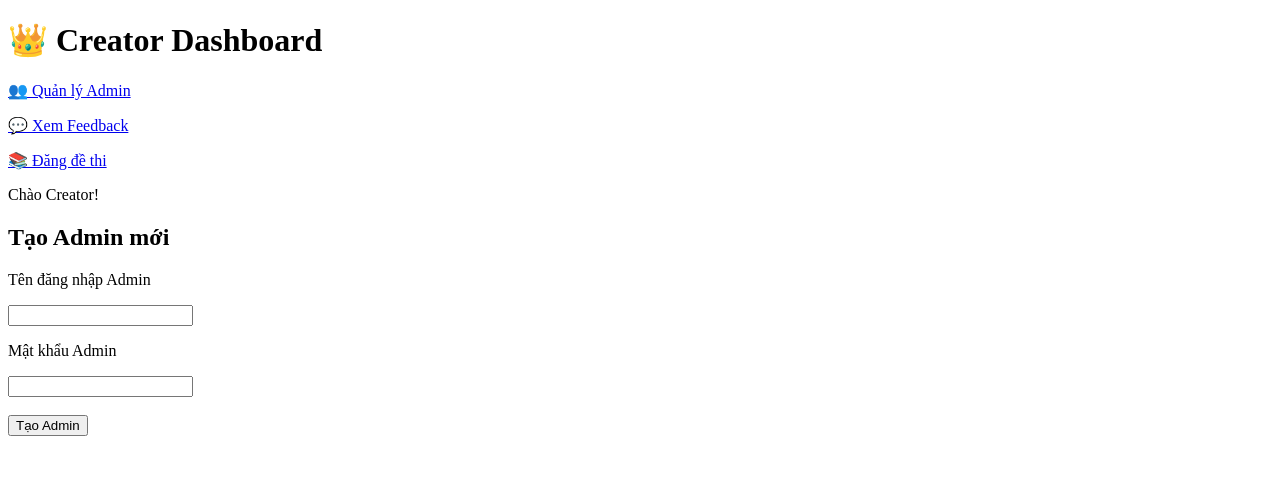
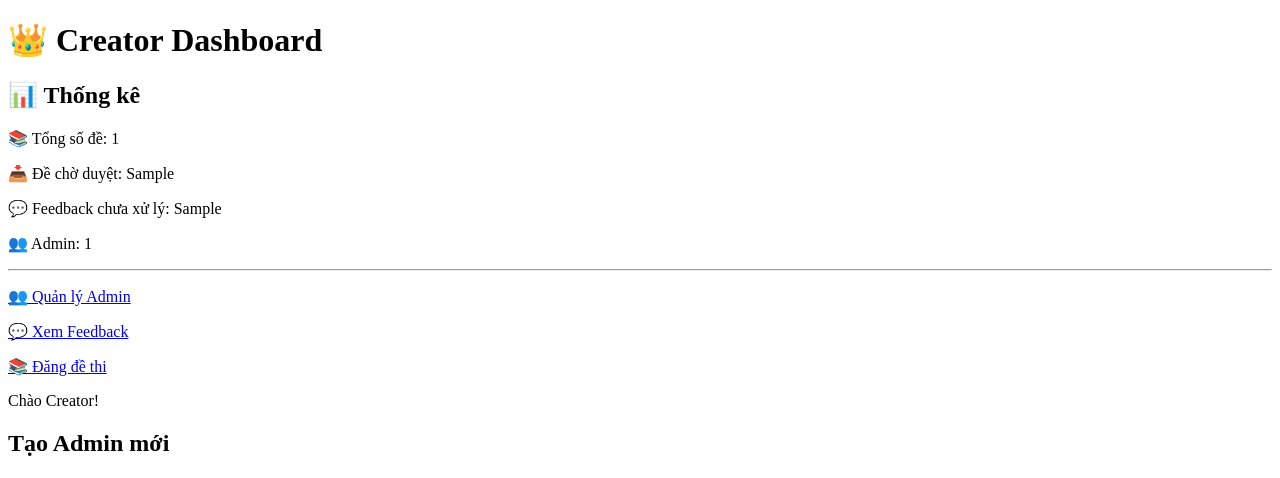
Before and after one commit to KhoiNguyen2809/flask-web, a Python web app: template templates/creator.html in a window 1280 px wide. Shown: the top 478 px of the page. Run offline with Jinja, Linux system fonts and the light colour scheme; the template is opened without the code that fills it: most values are stand-ins (such as "Sample title", 1, 10 or a date in 2020).

Commit message:
Update creator.html

```diff
--- a/templates/creator.html
+++ b/templates/creator.html
@@ -7,6 +7,17 @@
 
 <h1>👑 Creator Dashboard</h1>
 
+<h2>📊 Thống kê</h2>
+
+<p>📚 Tổng số đề: {{ total_exams }}</p>
+
+<p>📥 Đề chờ duyệt: {{ pending_exams }}</p>
+
+<p>💬 Feedback chưa xử lý: {{ pending_feedbacks }}</p>
+
+<p>👥 Admin: {{ total_admins }}</p>
+
+<hr>
 
 <p>
     <a href="/admins">
```
